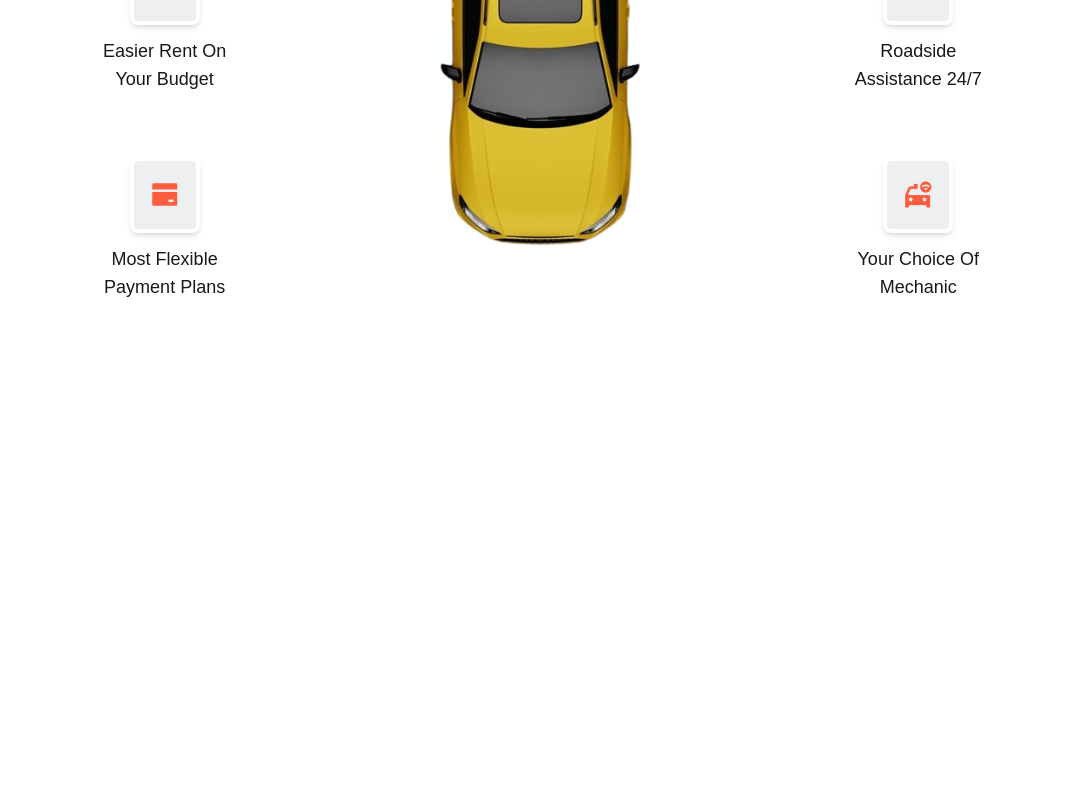
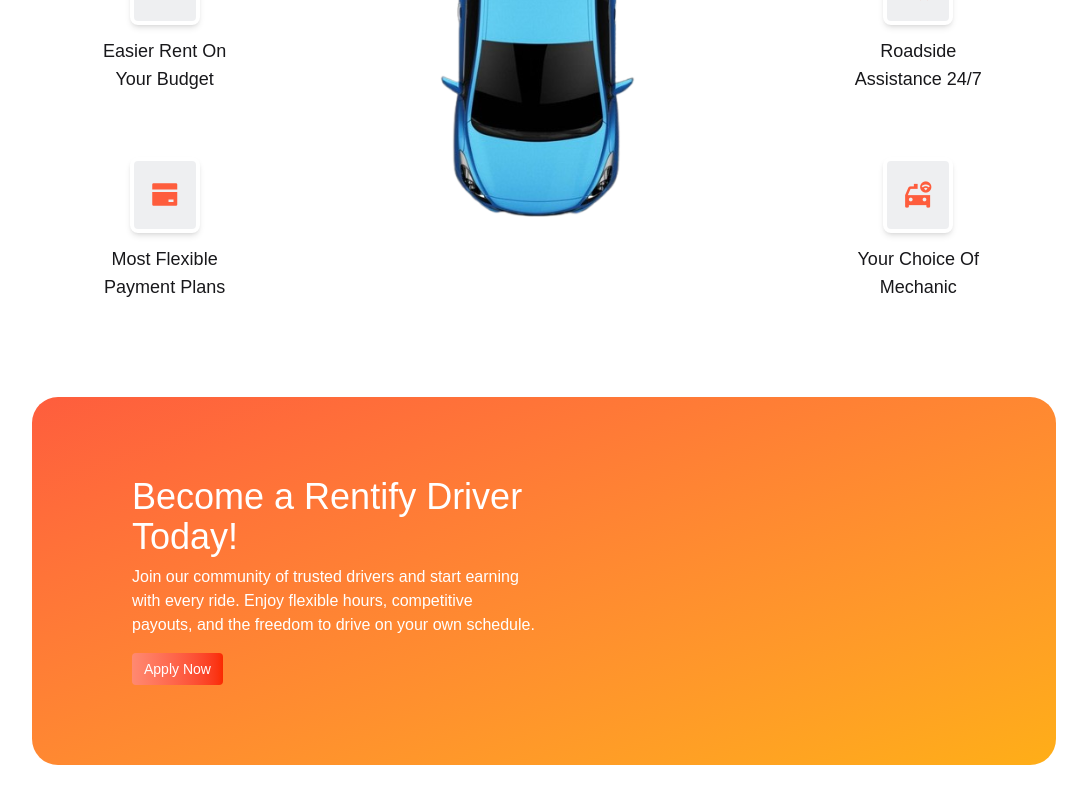
Before and after one commit to MasadRayan/Rentify-Client, a React (Vite) app: page / in a window 1280 px wide. Shown: the part 2000-2797 px from the top of the page, without its empty margins (96-1183 px from the left). Before the commit the page ends 2302 px from the top, so only its background shows below. Built offline with nearby package versions, Linux system fonts and the light colour scheme; a web font is replaced by a local one.

Commit message:
Be a driver added

```diff
--- a/src/Components/Navbar.jsx
+++ b/src/Components/Navbar.jsx
@@ -20,9 +20,14 @@ export const Navbar = () => {
             link: "/allCars",
         },
         {
-            text: "Be A Rider",
+            text: "List Your Cars",
             icon: "ri-user-line",
-            link: "/beARider",
+            link: "/carOwner",
+        },
+        {
+            text: "Be A Driver",
+            icon: "ri-user-line",
+            link: "/beADriver",
         },
         {
             text: "Dashboard",
@@ -100,10 +105,18 @@ export const Navbar = () => {
                         </li>
                         <li>
                             <NavLink
-                                to={'/beARider'}
+                                to={'/carOwners'}
                                 className="text-[1.1rem] relative after:absolute after:left-0 after:-bottom-1 after:w-0 after:h-[3px] after:bg-[#fe5d3d] hover:after:w-full after:transition-all after:duration-300"
                             >
-                                Be A Rider
+                                List Your Cars
+                            </NavLink>
+                        </li>
+                        <li>
+                            <NavLink
+                                to={'/beADriver'}
+                                className="text-[1.1rem] relative after:absolute after:left-0 after:-bottom-1 after:w-0 after:h-[3px] after:bg-[#fe5d3d] hover:after:w-full after:transition-all after:duration-300"
+                            >
+                                Be A Driver
                             </NavLink>
                         </li>
                         <li>
--- /dev/null
+++ b/src/Pages/Home/BeADriver.jsx
@@ -0,0 +1,60 @@
+import { useEffect } from "react";
+import { gsap } from "gsap";
+import { ScrollTrigger } from "gsap/ScrollTrigger";
+
+
+import footerImage from "/FooterCar.png";
+
+gsap.registerPlugin(ScrollTrigger);
+
+export const BeADriver = () => {
+    useEffect(() => {
+        const carImage = document.querySelector(".car-img");
+
+        gsap.fromTo(
+            carImage,
+            { x: "100%" },
+            {
+                x: "0%",
+                scrollTrigger: {
+                    trigger: carImage,
+                    start: "bottom bottom",
+                    end: "top top",
+                    scrub: true,
+                },
+            }
+        );
+    }, []);
+
+    return (
+        <section
+            className="w-[80vw] mx-auto my-24  flex flex-col md:flex-row items-center justify-between rounded-[26px] px-5 py-8 md:py-20
+      bg-gradient-to-br from-[#fe5d3d] to-[#ffae17] overflow-hidden mb-100"
+        >
+            {/* Left Text */}
+            <div className="text-white md:ml-20 text-center md:text-left">
+                <div className="md:w-[70%] mx-auto md:mx-0">
+                    <h2 className="font-medium text-2xl md:text-4xl  mb-2">
+                        Become a Rentify Driver Today!
+                    </h2>
+                    <p className="font-light text-sm md:text-base">
+                        Join our community of trusted drivers and start earning with every ride.
+                        Enjoy flexible hours, competitive payouts, and the freedom to drive on your own schedule.
+                    </p>
+                    <button className="mt-4 bg-gradient-to-r from-[#ff8971] to-[#fa2a00] px-3 py-1.5 border-orange-300 rounded text-sm hover:scale-110 hover:shadow-md font-medium">
+                        Apply Now
+                    </button>
+                </div>
+            </div>
+
+            {/* Right Image */}
+            <div className="overflow-hidden mt-6 md:mt-0">
+                <img
+                    src={footerImage}
+                    alt="Car"
+                    className="car-img relative md:left-[20%] w-full md:w-[50vw]"
+                />
+            </div>
+        </section>
+    );
+};
--- a/src/Pages/Home/Home.jsx
+++ b/src/Pages/Home/Home.jsx
@@ -3,6 +3,7 @@ import { HeroSection } from './HeroSection';
 import { CarBrands } from './CarBrands';
 import { HowItWorks } from './HowItWorks';
 import Services from './Services';
+import { BeADriver } from './BeADriver';
 
 const Home = () => {
     return (
@@ -11,6 +12,7 @@ const Home = () => {
             <CarBrands></CarBrands>
             <HowItWorks></HowItWorks>
             <Services></Services>
+            <BeADriver></BeADriver>
         </div>
     );
 };
```
